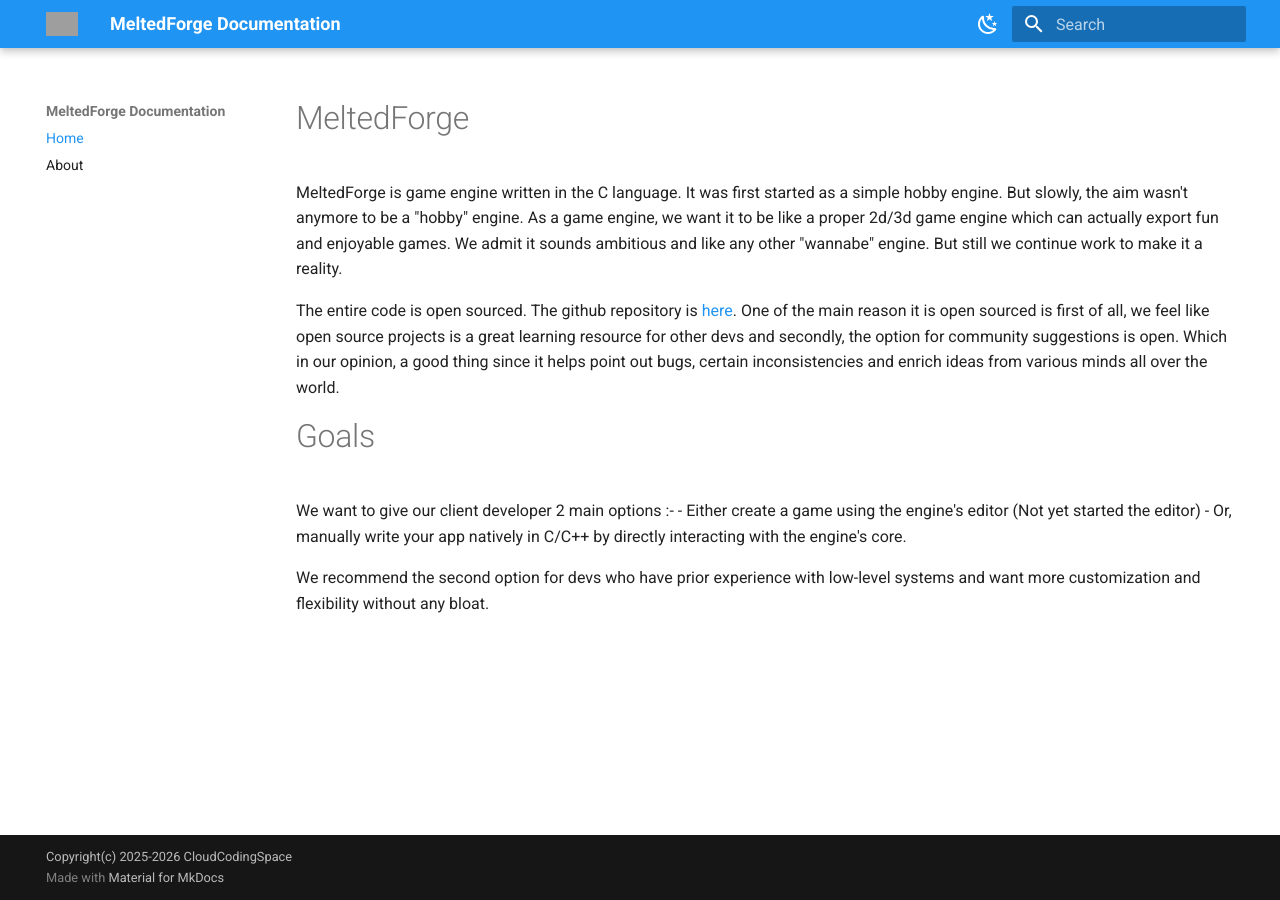
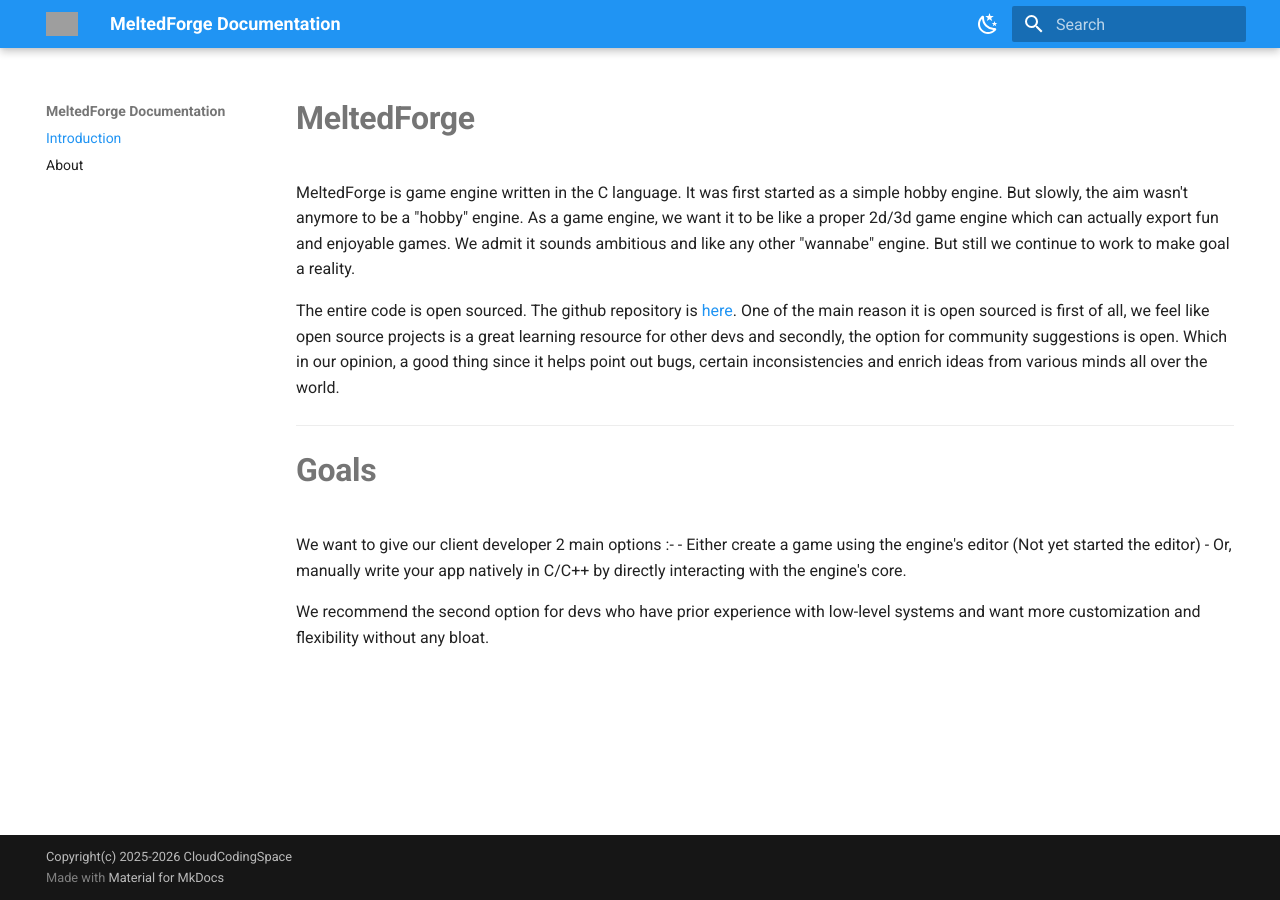
Before and after one commit to CloudCodingSpace/MFDocs, an MkDocs documentation site: the page built from docs/index.md, in a window 1280 px wide. Built offline with MkDocs 1.6.1 and Material for MkDocs 9.7.7, drawn with Linux system fonts in a browser that asks for light colours; grey boxes are pictures that could not be loaded.

Commit message:
Some changes

```diff
--- a/docs/index.md
+++ b/docs/index.md
@@ -1,17 +1,19 @@
-# MeltedForge
+# **MeltedForge**
 
 MeltedForge is game engine written in the C language. It was first started as a simple
 hobby engine. But slowly, the aim wasn't anymore to be a "hobby" engine. As a game engine,
 we want it to be like a proper 2d/3d game engine which can actually export fun and enjoyable games.
-We admit it sounds ambitious and like any other "wannabe" engine. But still we continue work to make
-it a reality.
+We admit it sounds ambitious and like any other "wannabe" engine. But still we continue to work to make
+goal a reality.
 
 The entire code is open sourced. The github repository is [here](https://github.com/CloudCodingSpace/MeltedForge).
 One of the main reason it is open sourced is first of all, we feel like open source projects is a great learning resource
 for other devs and secondly, the option for community suggestions is open. Which in our opinion, a good thing since
 it helps point out bugs, certain inconsistencies and enrich ideas from various minds all over the world.
 
-# Goals
+---
+
+# **Goals**
 We want to give our client developer 2 main options :-
  - Either create a game using the engine's editor (Not yet started the editor)
  - Or, manually write your app natively in C/C++ by directly interacting with the engine's core.
--- a/mkdocs.yml
+++ b/mkdocs.yml
@@ -48,7 +48,7 @@
   - pymdownx.superfences
 
 nav:
-  - Home: index.md
+  - Introduction: index.md
   - About: about.md
 
 copyright: Copyright(c) 2025-2026 CloudCodingSpace
```
Also changed, not shown: docs/about.md (+1 -1 lines).
